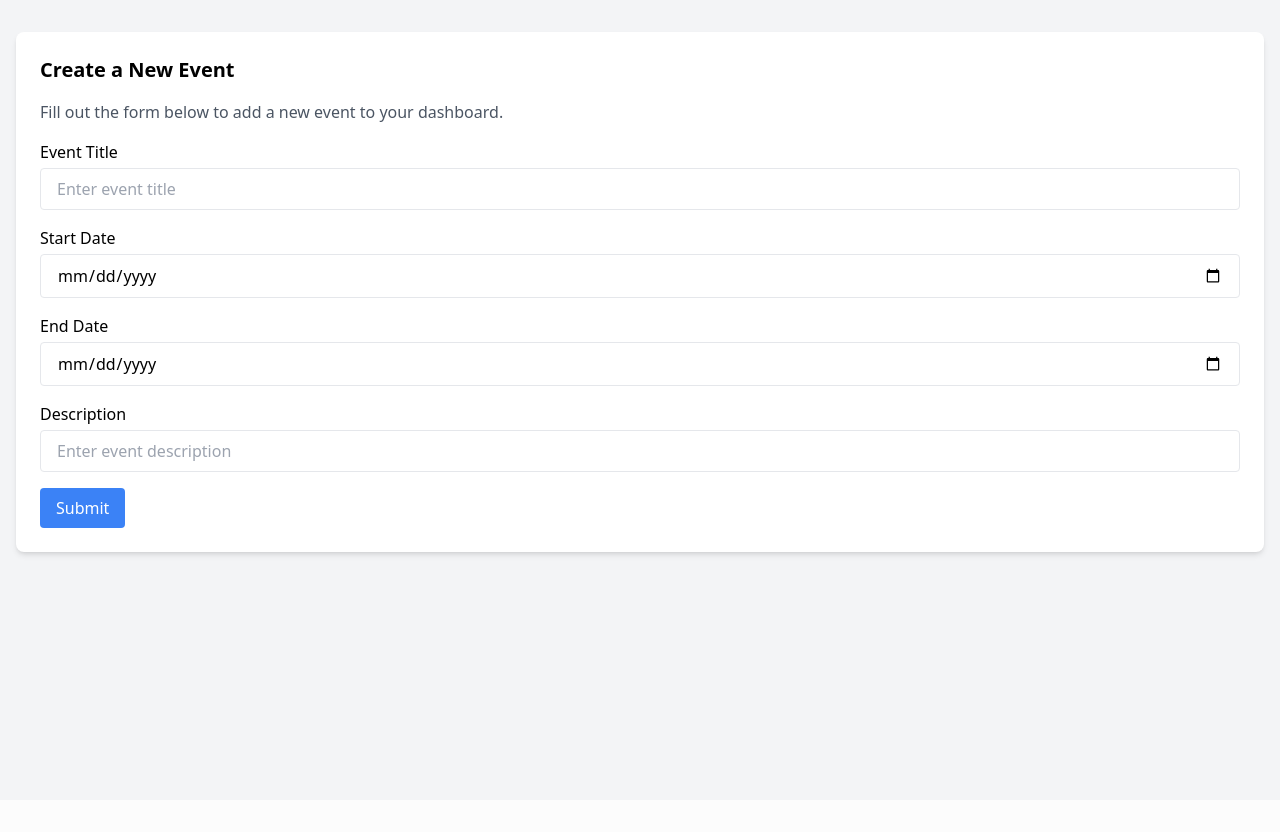
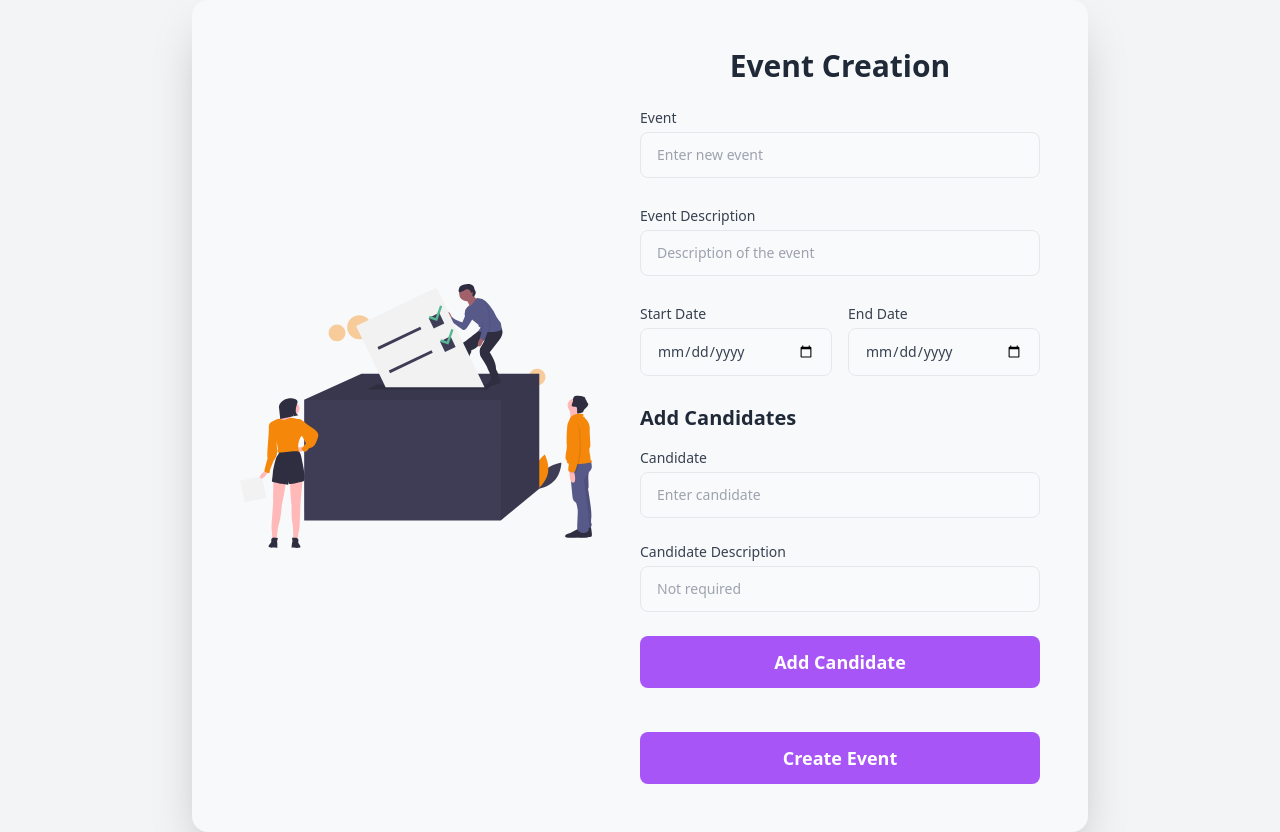
Before and after one commit to Jsingh651/project-golf-electronic-voting, a Flask app: page /admin2 in a window 1280 px wide. Before the commit the page ends 558 px from the top, so only its background shows below. Run offline with Flask 3, Linux system fonts and the light colour scheme; some libraries are stand-ins or nearby versions.

Commit message:
Optimize the activity creation page UI

```diff
--- a/flask_app/templates/eventForms.html
+++ b/flask_app/templates/eventForms.html
@@ -1,41 +1,89 @@
 <!DOCTYPE html>
 <html lang="en">
+
 <head>
     <meta charset="UTF-8">
     <title>Create Event - VoteSmart</title>
     <script src="https://cdn.tailwindcss.com"></script>
 </head>
+
 <body class="bg-gray-100">
-    <main class="container mx-auto px-4 py-8">
-        <div class="bg-white p-6 rounded-lg shadow-md">
-            <h2 class="text-xl font-bold mb-4">Create a New Event</h2>
-            <p class="text-gray-600 mb-4">Fill out the form below to add a new event to your dashboard.</p>
-
-            <form action="/createEventRoute" method="post" novalidate class="space-y-4">
+    <main class="flex justify-center items-center min-h-screen bg-gray-100">
+        <div class="flex w-full max-w-4xl bg-white p-12 rounded-2xl shadow-2xl" style="background-color: #f8f9fa;">
+            <!-- 左侧插画 -->
+            <div class="hidden md:flex items-center justify-center w-1/2 pr-12">
+                <img src="/static/media/undraw_voting_3ygx.svg" alt="Event Person" class="w-96 h-96 object-contain mx-auto" />
+            </div>
+            <!-- 右侧表单 -->
+            <div class="w-full md:w-1/2">
+                <h2 class="text-3xl font-extrabold text-center mb-6 text-gray-800">Event Creation</h2>
+                <form action="/createEventRoute" method="post" novalidate class="space-y-5" autocomplete="off">
                     <div>
-                    <label for="title" class="block font-medium mb-1">Event Title</label>
-                    <input id="title" name="title" type="text" placeholder="Enter event title" class="w-full px-4 py-2 border rounded" />
+                        <label for="title" class="block font-medium mb-1 text-gray-700 text-sm">Event</label>
+                        <input id="title" name="title" type="text" placeholder="Enter new event" class="w-full px-4 py-3 border rounded-lg mb-2 text-gray-700 bg-gray-50 placeholder-gray-400 text-sm" />
                     </div>
-
                     <div>
-                    <label for="start_time" class="block font-medium mb-1">Start Date</label>
-                    <input id="start_time" name="start_time" type="date" class="w-full px-4 py-2 border rounded" />
+                        <label for="description" class="block font-medium mb-1 text-gray-700 text-sm">Event Description</label>
+                        <input id="description" name="description" type="text" placeholder="Description of the event" class="w-full px-4 py-3 border rounded-lg mb-2 text-gray-700 bg-gray-50 placeholder-gray-400 text-sm" />
                     </div>
-
-                <div>
-                    <label for="end_time" class="block font-medium mb-1">End Date</label>
-                    <input id="end_time" name="end_time" type="date" class="w-full px-4 py-2 border rounded" />
+                    <div class="flex gap-4">
+                        <div class="flex-1">
+                            <label for="start_time" class="block font-medium mb-1 text-gray-700 text-sm">Start Date</label>
+                            <input id="start_time" name="start_time" type="date" placeholder="Enter Date" class="w-full px-4 py-3 border rounded-lg mb-2 text-gray-700 bg-gray-50 placeholder-gray-400 text-sm" lang="en" />
                         </div>
-
-                <div>
-                    <label for="description" class="block font-medium mb-1">Description</label>
-                    <input id="description" name="description" type="text" placeholder="Enter event description" class="w-full px-4 py-2 border rounded" />
+                        <div class="flex-1">
+                            <label for="end_time" class="block font-medium mb-1 text-gray-700 text-sm">End Date</label>
+                            <input id="end_time" name="end_time" type="date" placeholder="Enter Date" class="w-full px-4 py-3 border rounded-lg mb-2 text-gray-700 bg-gray-50 placeholder-gray-400 text-sm" lang="en" />
                         </div>
-
-
-                <button type="submit" class="bg-blue-500 hover:bg-blue-600 text-white px-4 py-2 rounded transition-colors">Submit</button>
+                    </div>
+                    <div class="mt-8">
+                        <h3 class="text-xl font-bold mb-4 text-gray-800">Add Candidates</h3>
+                        <div class="mb-6">
+                            <label for="candidate-name" class="block font-medium mb-1 text-gray-700 text-sm">Candidate</label>
+                            <input id="candidate-name" type="text" placeholder="Enter candidate" class="w-full px-4 py-3 border rounded-lg text-gray-700 bg-gray-50 placeholder-gray-400 text-sm" />
+                        </div>
+                        <div class="mb-6">
+                            <label for="candidate-desc" class="block font-medium mb-1 text-gray-700 text-sm">Candidate Description</label>
+                            <input id="candidate-desc" type="text" placeholder="Not required" class="w-full px-4 py-3 border rounded-lg text-gray-700 bg-gray-50 placeholder-gray-400 text-sm" />
+                        </div>
+                        <div class="space-y-2 mb-6" id="candidates-list">
+                            <!-- 动态添加的候选人输入框会显示在这里 -->
+                        </div>
+                        <button type="button" id="add-candidate-btn" class="w-full bg-purple-500 hover:bg-purple-600 text-white py-3 rounded-lg font-semibold text-lg mb-6">Add Candidate</button>
+                    </div>
+                    <button type="submit" class="w-full bg-purple-500 hover:bg-purple-600 text-white py-3 rounded-lg font-semibold text-lg">Create Event</button>
                 </form>
             </div>
+        </div>
     </main>
+    <script>
+        const candidatesList = document.getElementById('candidates-list');
+        const addBtn = document.getElementById('add-candidate-btn');
+        const nameInput = document.getElementById('candidate-name');
+        const descInput = document.getElementById('candidate-desc');
+
+        addBtn.onclick = function () {
+            if (nameInput.value.trim() === "") return;
+            // 创建一个候选人输入框（只读，提交时用 name="candidates[]" 和 name="candidate_descs[]"）
+            //Create a candidate input box (read-only, using name="candidates[]" and name="candidate_descs[]" when submitting)
+            const wrapper = document.createElement('div');
+            wrapper.className = "flex space-x-2 items-center mt-2";
+            wrapper.innerHTML = `
+            <input type="text" name="candidates[]" value="${nameInput.value}" readonly class="px-4 py-2 border rounded w-1/2" />
+            <input type="text" name="candidate_descs[]" value="${descInput.value}" readonly class="px-4 py-2 border rounded w-1/2" />
+            <button type="button" class="text-red-500 remove-candidate">Remove</button>
+        `;
+            candidatesList.appendChild(wrapper);
+            nameInput.value = "";
+            descInput.value = "";
+        };
+
+        candidatesList.addEventListener('click', function (e) {
+            if (e.target.classList.contains('remove-candidate')) {
+                e.target.parentElement.remove();
+            }
+        });
+    </script>
 </body>
+
 </html>
```
Lines whose indentation alone changed are shown as unchanged.
